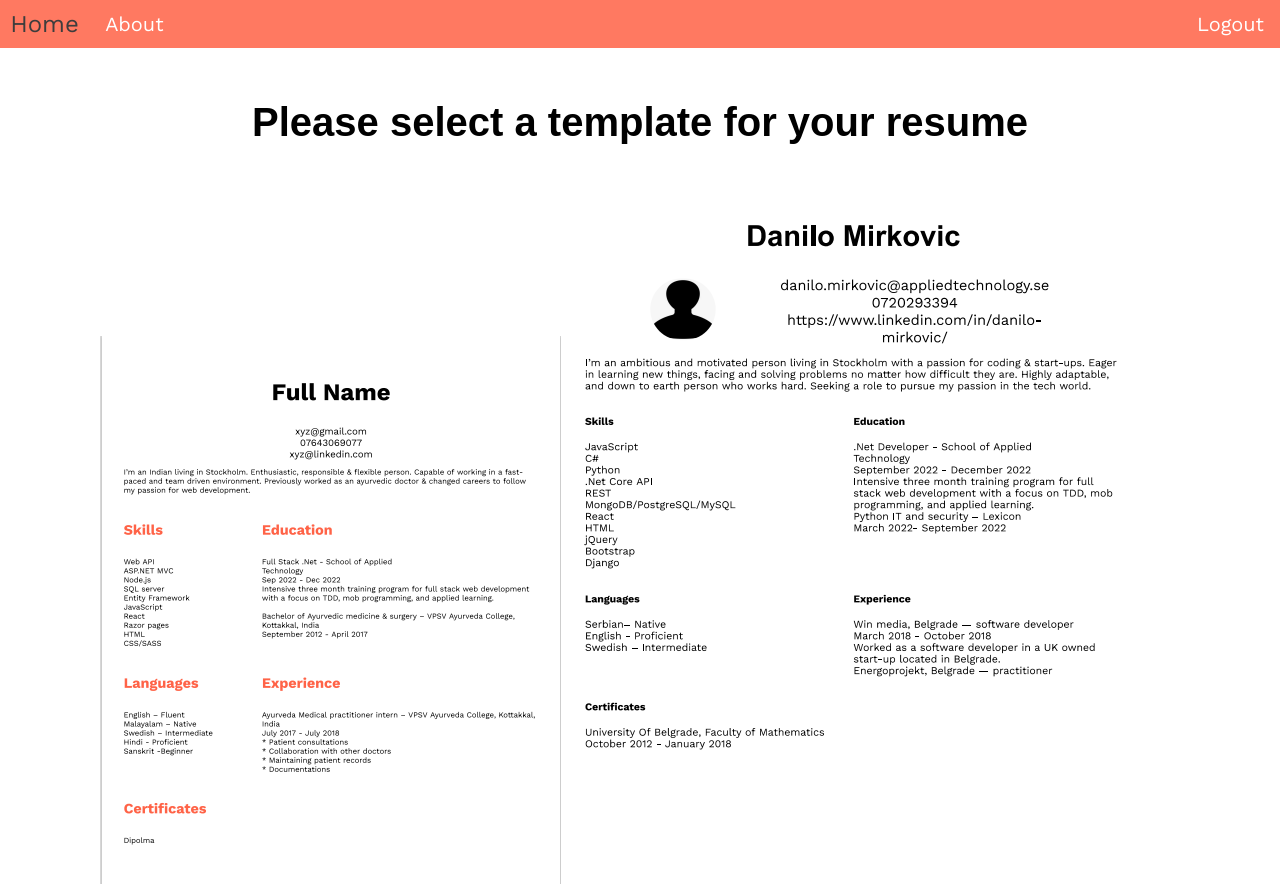
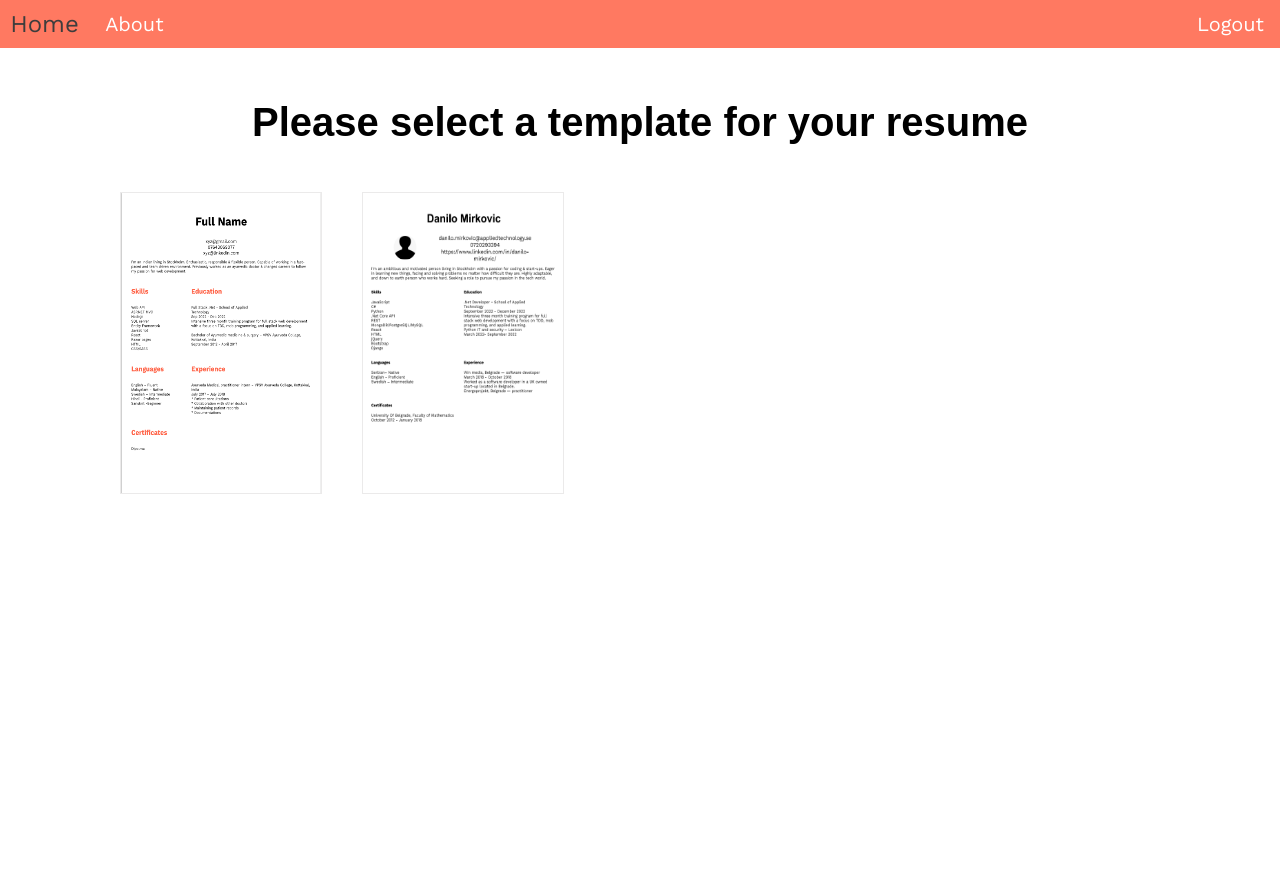
Before and after one commit to dhyanswathi/ReactCVBuilder, a React (Create React App) app in the folder cvbuilder/: page /Templates in a window 1280 px wide. Shown: the top 884 px of the page. After the commit the page ends 800 px from the top, so only its background shows below. Built offline with nearby package versions, Linux system fonts and the light colour scheme.

Commit message:
add template styles

```diff
--- a/cvbuilder/src/Components/Resume.css
+++ b/cvbuilder/src/Components/Resume.css
@@ -27,7 +27,7 @@ aside {
   border-radius: 600px;
 }
 
-  .image{
+.image{
     width: 190px;
     height: 185px;
     border-radius: 600px;
--- a/cvbuilder/src/Components/Templates.css
+++ b/cvbuilder/src/Components/Templates.css
@@ -1,3 +1,19 @@
 .template {
     margin: 100px;
 }
+
+.template-pics {
+    width: 200px;
+    height: 300px;
+    margin: 20px;
+    padding: 0;
+    border: 1px rgba(78, 74, 71, 0.113) solid;
+}
+
+.template-pics:hover {
+    width: 220px;
+    height: 330px;
+    padding: 0;
+    border: 1px rgba(144, 65, 5, 0.113) solid;
+    opacity: .8;
+}
--- a/cvbuilder/src/Components/Templates.js
+++ b/cvbuilder/src/Components/Templates.js
@@ -10,12 +10,15 @@ function Templates() {
         <><Headerform></Headerform>
         <div className="template">
         <h1 className="template-heading">Please select a template for your resume</h1>
+        <section>
         <Link to="/Resume">
-        <img src={Template1} alt="welcome pic"/>
+        <img className="template-pics" src={Template1} alt="welcome pic"/>
                     </Link>
         <Link to="/Resume2">
-        <img src={Template2} alt="welcome pic" />
-        </Link></div>
+        <img className="template-pics" src={Template2} alt="welcome pic" />
+        </Link>
+        </section>
+        </div>
         </>
     )
 
```
